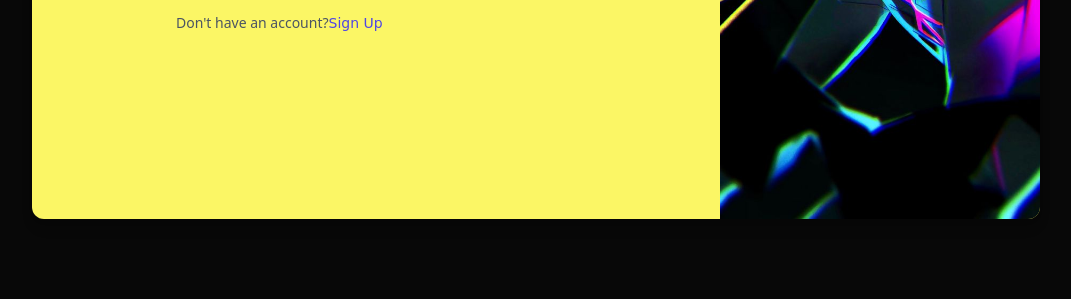
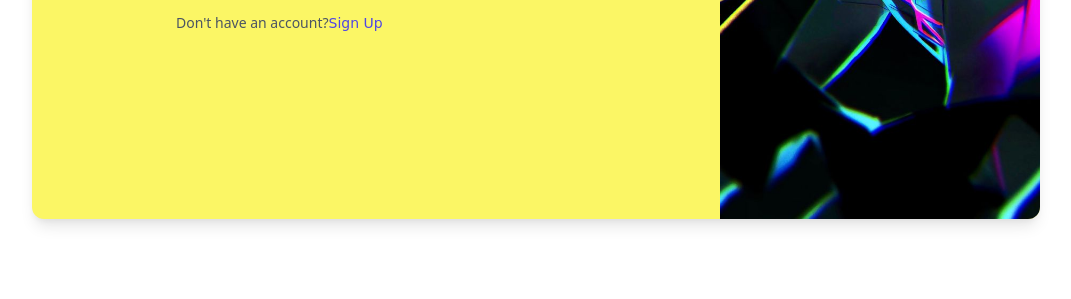
Before and after one commit to frosty-fog/frostyfog, a website: page sign.html in a window 1280 px wide. Shown: the part 501-800 px from the top of the page, without its empty margins (104-1175 px from the left). Drawn offline with nearby package versions, Linux system fonts and the light colour scheme.

Commit message:
Update signpage.css

```diff
--- a/signpage.css
+++ b/signpage.css
@@ -4,7 +4,7 @@
     font-weight: 200;
 }
 body {
-    background-color: #080808;
+    background-color: #0000;
 }
 
 h2 {
```
